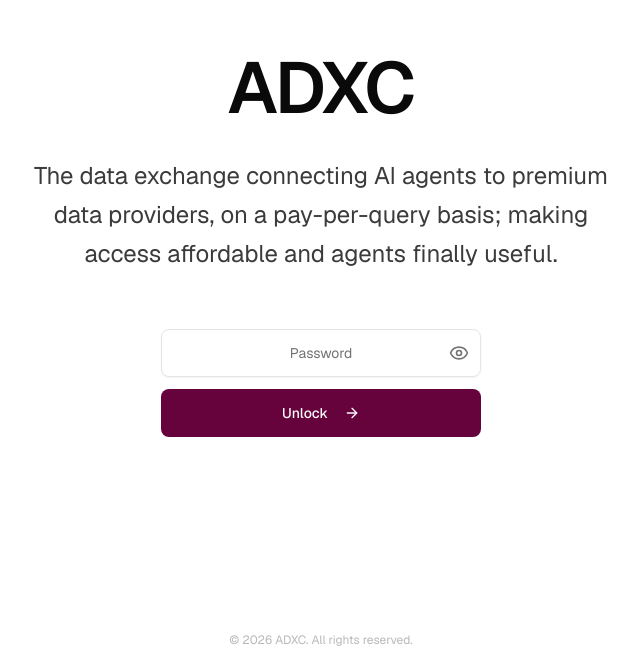
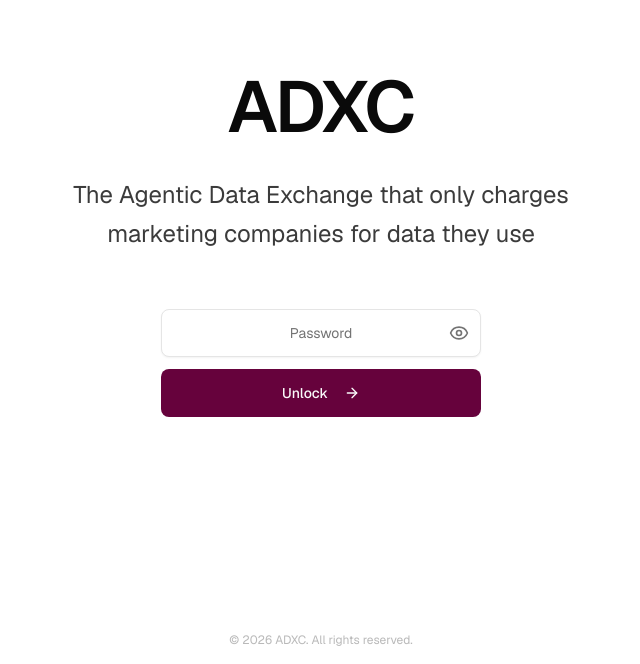
Before and after one commit to iti-armpalu/adxc, a Next.js app: page /gate in a window 1280 px wide. Shown: the part 136-800 px from the top of the page, without its empty margins (319-959 px from the left). Built offline with nearby package versions, Linux system fonts and the light colour scheme.

Commit message:
locked page paragraph copy changed

```diff
--- a/app/(public)/gate/page.tsx
+++ b/app/(public)/gate/page.tsx
@@ -1,4 +1,5 @@
 import GateForm from "@/components/gate/password-gate";
+import { SectionHeader } from "@/components/sections/section-header";
 
 type GatePageProps = {
   searchParams: Promise<{ next?: string }>;
@@ -25,8 +26,9 @@
         </h1>
 
         <p className="text-xl sm:text-2xl text-foreground/80 leading-relaxed mb-4">
-          The data exchange connecting AI agents to premium data providers, on a pay-per-query basis; making access affordable and agents finally useful.
+          The Agentic Data Exchange that only charges marketing companies for data they use
         </p>
+
       </div>
 
       <div className="w-full flex justify-center">
```
